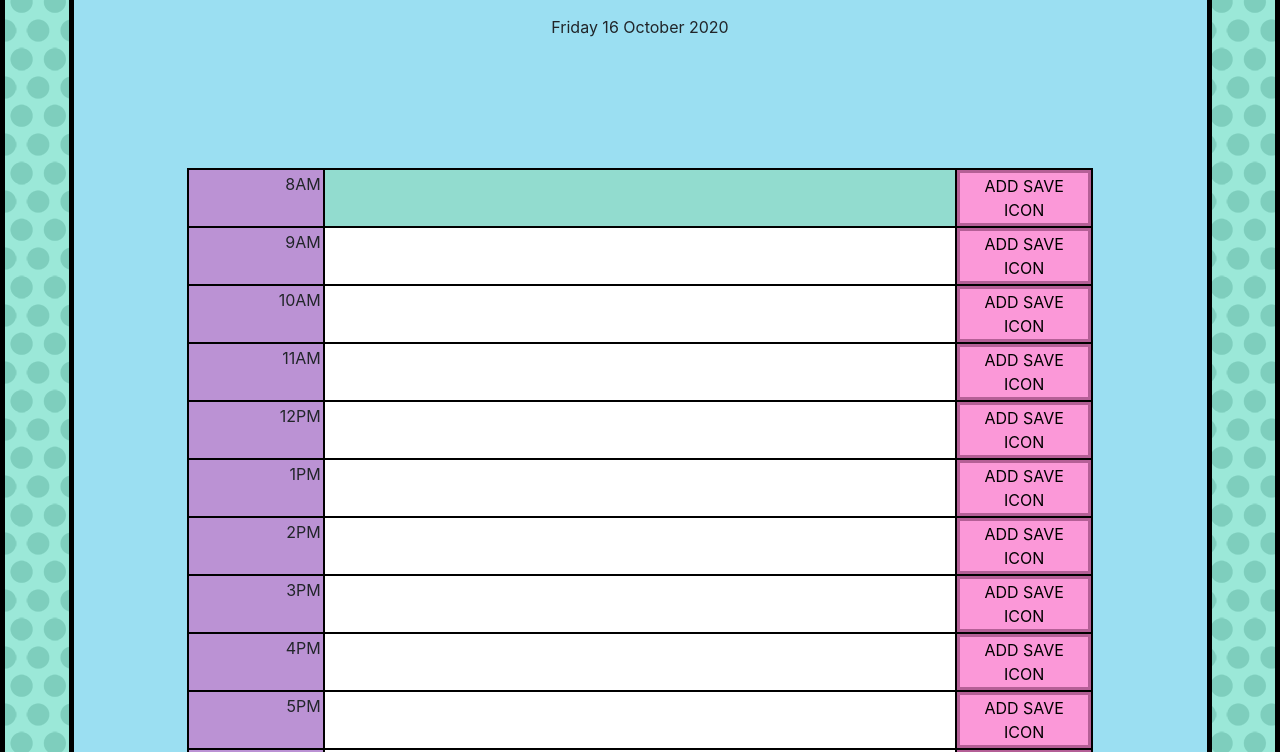
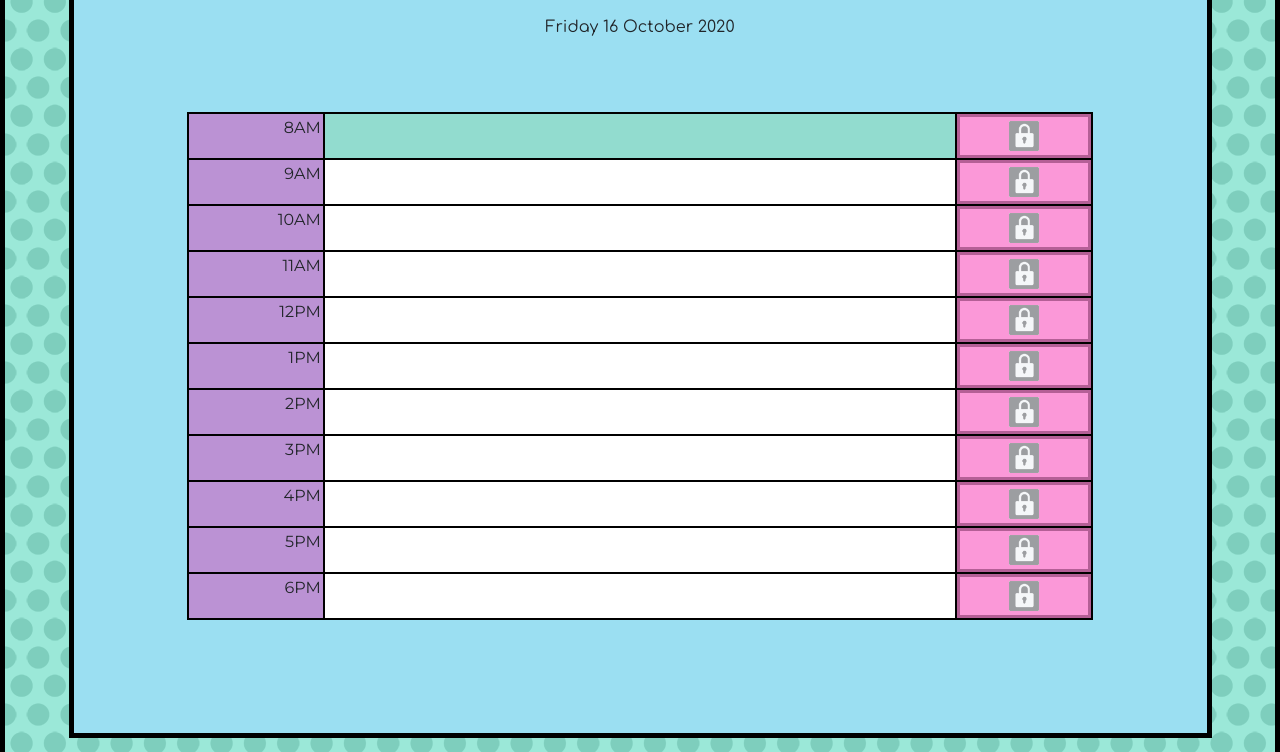
Before and after one commit to Samwakelam/05_WORK_DAY_SCHEDULER_SLW, a plain HTML site: page index.html in a window 1280 px wide. Shown: the part 186-938 px from the top of the page. Drawn offline with nearby package versions, Linux system fonts and the light colour scheme.

Commit message:
Adding Readme file and lock icons to html

```diff
--- a/assets/css/styles.css
+++ b/assets/css/styles.css
@@ -27,6 +27,11 @@ h1, h3, p#today-date {
     width: 100%;
     text-align: center;
     padding-top: 10px;
+    font-family: 'Comfortaa', cursive;
+}
+
+p {
+    font-family: 'Montserrat','Open Sans', sans-serif;
 }
 
 /* planner section */
@@ -34,6 +39,7 @@ div#planner {
     background-color: rgb(146,220,207);
     width: 80%;
     margin: 10%;
+    margin-top: 5%;
 }
 
 div.hour {
@@ -70,12 +76,16 @@ div.current {
 p.time {
     width: 100%;
     text-align: right;
+    font-family: 'Montserrat','Open Sans', sans-serif;
 }
 
 button {
     background-color: rgb(251,152,216);
     border: 3px solid;
-    border-color:  rgb(180, 95, 150); ;
+    border-color:  rgb(180, 95, 150);
+    font-family: 'Montserrat','Open Sans', sans-serif;
+    width: 100%;
+    height: 100%;
 
 }
 
--- a/index.html
+++ b/index.html
@@ -10,6 +10,9 @@
 
     <!-- My basic site style stylesheet -->
     <link rel="stylesheet" type="text/css" href="assets/css/styles.css"/>
+
+    <!-- google fonts  -->
+    <link href="https://fonts.googleapis.com/css2?family=Comfortaa:wght@300;400;500;600;700&family=Montserrat&family=Open+Sans&display=swap" rel="stylesheet">
 
 </head>
 <body>
@@ -28,7 +31,10 @@
               <div id="8" class="content border-bottom-0" contenteditable="true">
               </div>
               <div class="save border-left-0 border-bottom-0">
-                 <button class="save-btn" id="save-8">ADD SAVE ICON</button>
+                 <button class="save-btn" id="save-8">
+                    <img alt="lock" src="assets/images/Closed-Lock100.png"
+                    width="30px" height="30px" style="display: inline-block;"/>
+                  </button>
               </div>
 
               <div class="hour border-right-0 border-bottom-0">
@@ -37,7 +43,8 @@
              <div id="9" class="content border-bottom-0" contenteditable="true">
              </div>
              <div class="save border-left-0 border-bottom-0">
-                <button class="save-btn" id="save-9">ADD SAVE ICON</button>
+                <button class="save-btn" id="save-9"><img alt="lock" src="assets/images/Closed-Lock100.png"
+                  width="30px" height="30px" style="display: inline-block;"/></button>
              </div>
 
              <div class="hour border-right-0 border-bottom-0">
@@ -46,7 +53,8 @@
              <div id="10" class="content border-bottom-0" contenteditable="true">
              </div>
              <div class="save border-left-0 border-bottom-0">
-                <button class="save-btn" id="save-10">ADD SAVE ICON</button>
+                <button class="save-btn" id="save-10"><img alt="lock" src="assets/images/Closed-Lock100.png"
+                  width="30px" height="30px" style="display: inline-block;"/></button>
              </div>
 
              <div class="hour border-right-0 border-bottom-0">
@@ -55,7 +63,8 @@
              <div id="11" class="content border-bottom-0" contenteditable="true">
              </div>
              <div class="save border-left-0 border-bottom-0">
-                <button class="save-btn" id="save-11">ADD SAVE ICON</button>
+                <button class="save-btn" id="save-11"><img alt="lock" src="assets/images/Closed-Lock100.png"
+                  width="30px" height="30px" style="display: inline-block;"/></button>
              </div>
 
              <div class="hour border-right-0 border-bottom-0">
@@ -64,7 +73,8 @@
              <div id="12" class="content border-bottom-0" contenteditable="true">
              </div>
              <div class="save border-left-0 border-bottom-0">
-                <button class="save-btn" id="save-12">ADD SAVE ICON</button>
+                <button class="save-btn" id="save-12"><img alt="lock" src="assets/images/Closed-Lock100.png"
+                  width="30px" height="30px" style="display: inline-block;"/></button>
              </div>
 
              <div class="hour border-right-0 border-bottom-0">
@@ -73,7 +83,8 @@
              <div id="13" class="content border-bottom-0" contenteditable="true">
              </div>
              <div class="save border-left-0 border-bottom-0">
-                <button class="save-btn" id="save-13">ADD SAVE ICON</button>
+                <button class="save-btn" id="save-13"><img alt="lock" src="assets/images/Closed-Lock100.png"
+                  width="30px" height="30px" style="display: inline-block;"/></button>
              </div>
 
              <div class="hour border-right-0 border-bottom-0">
@@ -82,7 +93,8 @@
              <div id="14" class="content border-bottom-0" contenteditable="true">
              </div>
              <div class="save border-left-0 border-bottom-0">
-                <button class="save-btn" id="save-14">ADD SAVE ICON</button>
+                <button class="save-btn" id="save-14"><img alt="lock" src="assets/images/Closed-Lock100.png"
+                  width="30px" height="30px" style="display: inline-block;"/></button>
              </div>
 
              <div class="hour border-right-0 border-bottom-0">
@@ -91,7 +103,8 @@
              <div id="15" class="content border-bottom-0" contenteditable="true">
              </div>
              <div class="save border-left-0 border-bottom-0">
-                <button class="save-btn" id="save-15">ADD SAVE ICON</button>
+                <button class="save-btn" id="save-15"><img alt="lock" src="assets/images/Closed-Lock100.png"
+                  width="30px" height="30px" style="display: inline-block;"/></button>
              </div>
 
              <div class="hour border-right-0 border-bottom-0">
@@ -100,7 +113,8 @@
              <div id="16" class="content border-bottom-0" contenteditable="true">
              </div>
              <div class="save border-left-0 border-bottom-0">
-                <button class="save-btn" id="save-16">ADD SAVE ICON</button>
+                <button class="save-btn" id="save-16"><img alt="lock" src="assets/images/Closed-Lock100.png"
+                  width="30px" height="30px" style="display: inline-block;"/></button>
              </div>
 
              <div class="hour border-right-0 border-bottom-0">
@@ -109,7 +123,8 @@
              <div id="17" class="content border-bottom-0" contenteditable="true">
              </div>
              <div class="save border-left-0 border-bottom-0">
-                <button class="save-btn" id="save-17">ADD SAVE ICON</button>
+                <button class="save-btn" id="save-17"><img alt="lock" src="assets/images/Closed-Lock100.png"
+                  width="30px" height="30px" style="display: inline-block;"/></button>
              </div>
 
              <div class="hour border-right-0">
@@ -118,7 +133,8 @@
              <div id="18" class="content" contenteditable="true">
              </div>
              <div class="save border-left-0">
-                <button class="save-btn" id="save-18">ADD SAVE ICON</button>
+                <button class="save-btn" id="save-18"><img alt="lock" src="assets/images/Closed-Lock100.png"
+                  width="30px" height="30px" style="display: inline-block;"/></button>
              </div>
         </div>
 
```
Also changed, not shown: assets/images/Closed-Lock.png (added), assets/images/Closed-Lock100.png (added), assets/images/Closed-Lock200.png (added), assets/images/Open-Lock.png (added), assets/images/Open-Lock100.png (added), assets/images/Open-Lock200.png (added), assets/images/screenshot-min.JPG (added), 1 other file.
